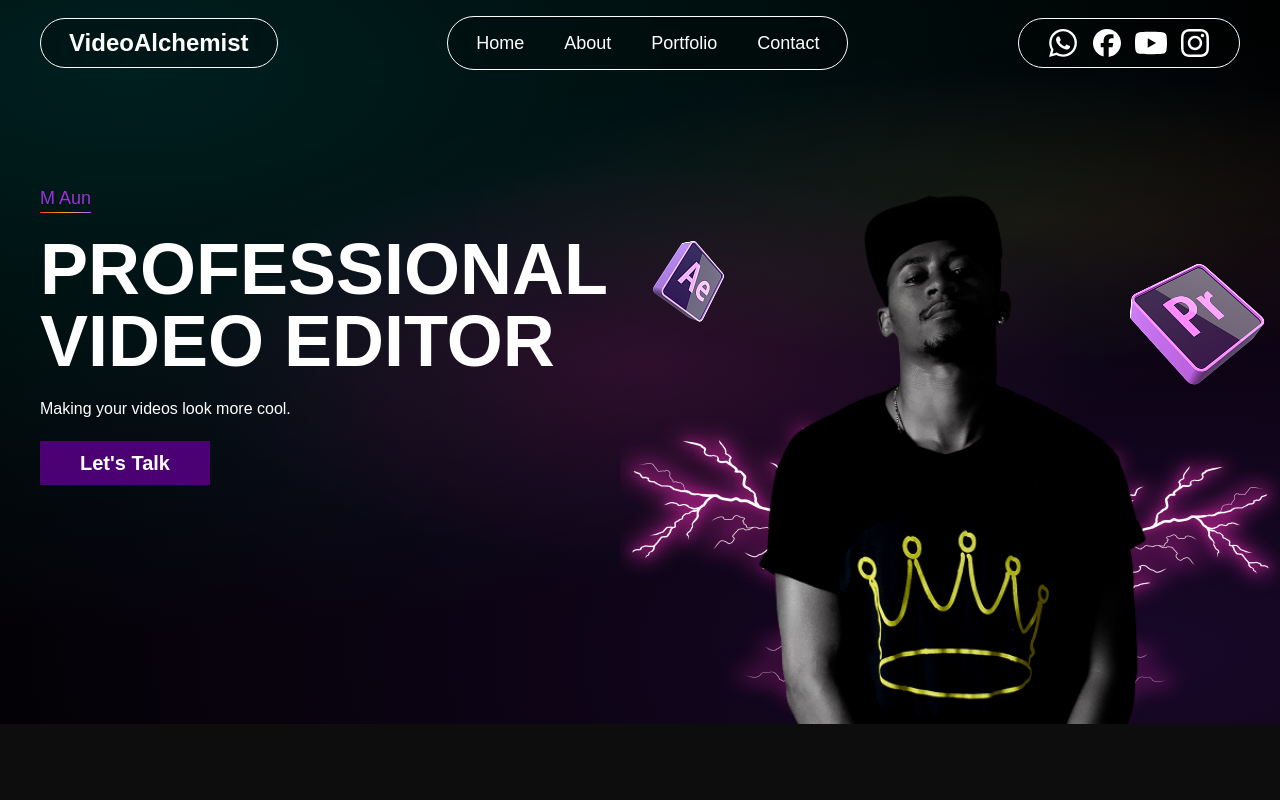
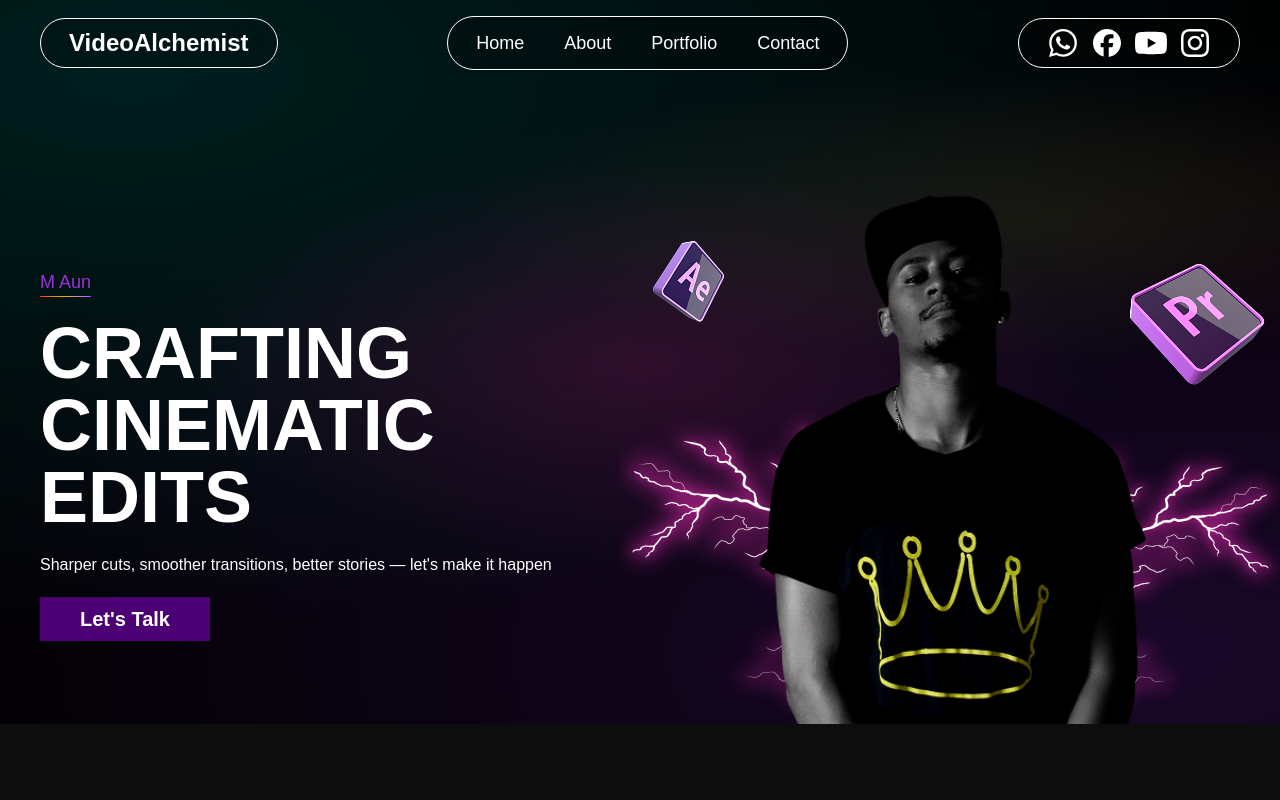
Before and after one commit to MuhammadAunR/Portfolio-Content-Creator, a React app: page / in a window 1280 px wide. Shown: the top 800 px of the page. Built offline with nearby package versions, Linux system fonts and the light colour scheme; the HTML template or start-up script is replaced by a standard one.

Commit message:
feat: added framer motion to hero section

```diff
--- a/package.json
+++ b/package.json
@@ -11,6 +11,7 @@
   },
   "dependencies": {
     "@tailwindcss/vite": "^4.2.2",
+    "framer-motion": "^12.40.0",
     "lenis": "^1.3.21",
     "lucide-react": "^1.7.0",
     "react": "^19.2.4",
--- a/src/components/HeroSection.jsx
+++ b/src/components/HeroSection.jsx
@@ -5,6 +5,7 @@ import heroAdobeImg from '../assets/hero-ae.png'
 import heroPremImg from '../assets/hero-pr.png'
 import { ChevronsUp } from 'lucide-react'
 import { useEffect, useState } from "react";
+import { motion } from "framer-motion"
 
 const HeroSection = () => {
     const [scrollToTop, setScrollToTop] = useState(false)
@@ -60,14 +61,20 @@ const HeroSection = () => {
                 }}
             />
             {/* Your Content/Components */}
-            <header className='pt-30 md:pt-46 flex justify-between max-xl:flex-col gap-10 px-5 md:px-10 relative z-50'>
-                <section className='text-white flex flex-col gap-5 xl:w-1/2'>
+            <motion.header
+                initial={{ opacity: 0, y: 30 }}
+                whileInView={{ opacity: 1, y: 0 }}
+                transition={{ duration: 0.95, ease: 'linear' }}
+                viewport={{ once: true }}
+                className='pt-30 md:pt-46 flex items-center justify-between max-xl:flex-col gap-10 px-5 md:px-10 relative z-50'>
+                <section
+                    className='text-white flex flex-col gap-5 xl:w-1/2'>
                     <div className='w-fit'>
                         <h5 className='text-lg text-(--color-primary-light)'>M Aun</h5>
                         <div className="h-px w-full bg-linear-to-r from-red-500 via-yellow-500 via-green-500 via-blue-500 via-indigo-500 to-purple-500"></div>
                     </div>
-                    <h1 className='font-bold max-md:text-4xl max-lg:text-6xl text-7xl uppercase'>Professional <br className='max-xl:hidden'/> video editor</h1>
-                    <h5>Making your videos look more cool.</h5>
+                    <h1 className='font-bold max-md:text-4xl max-lg:text-6xl text-7xl uppercase'>Crafting <br className='max-xl:hidden' /> cinematic edits</h1>
+                    <h5>Sharper cuts, smoother transitions, better stories — let's make it happen</h5>
                     <button onClick={(e) => handleScroll(e, "contact")} className='bg-(--color-primary) px-10 py-2 text-xl font-semibold w-fit hover:bg-(--color-primary-light) transition-colors ease-linear duration-300 cursor-pointer'>Let's Talk</button>
                 </section>
                 <section className='flex justify-center place-self-center relative w-1/2'>
@@ -82,7 +89,7 @@ const HeroSection = () => {
                         <img src={heroPremImg} alt="" className='absolute -right-10 top-12 -z-10 max-lg:-right-30 max-lg:w-30' />
                     </div>
                 </section>
-            </header>
+            </motion.header>
         </div >
 
     )
```
Also changed, not shown: 1 other file (tests, documents, lock files or other folders).
